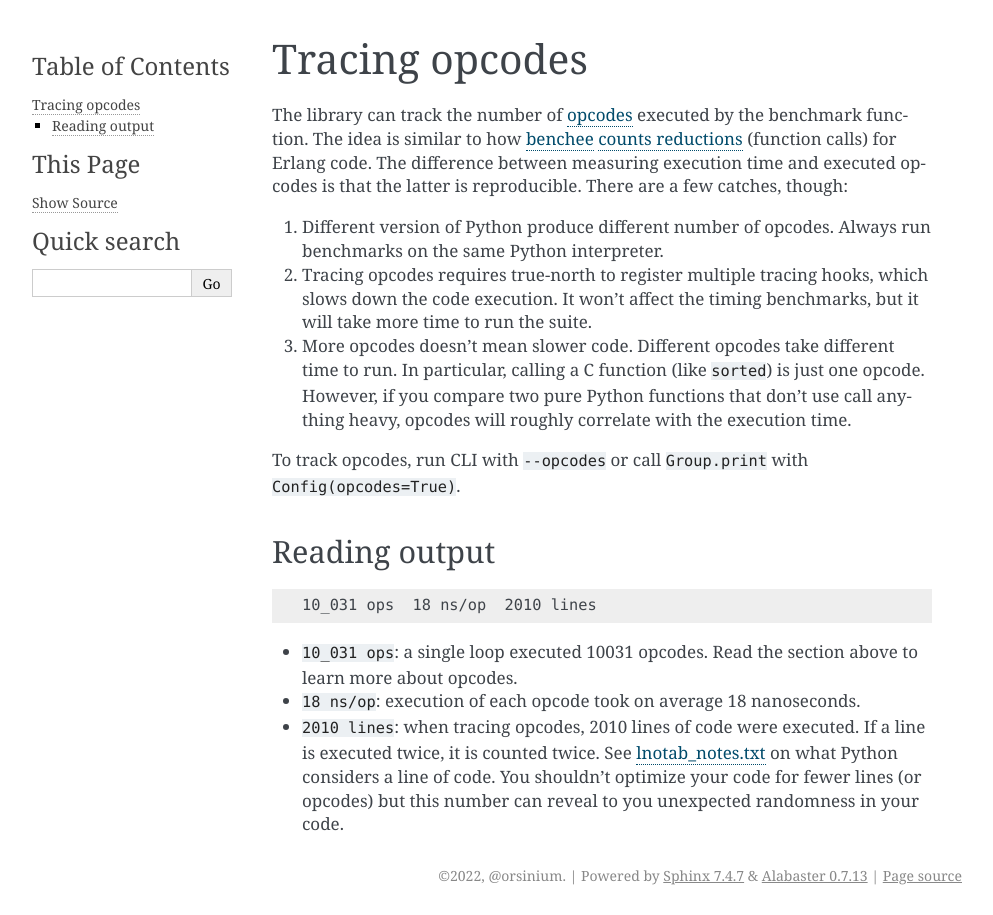
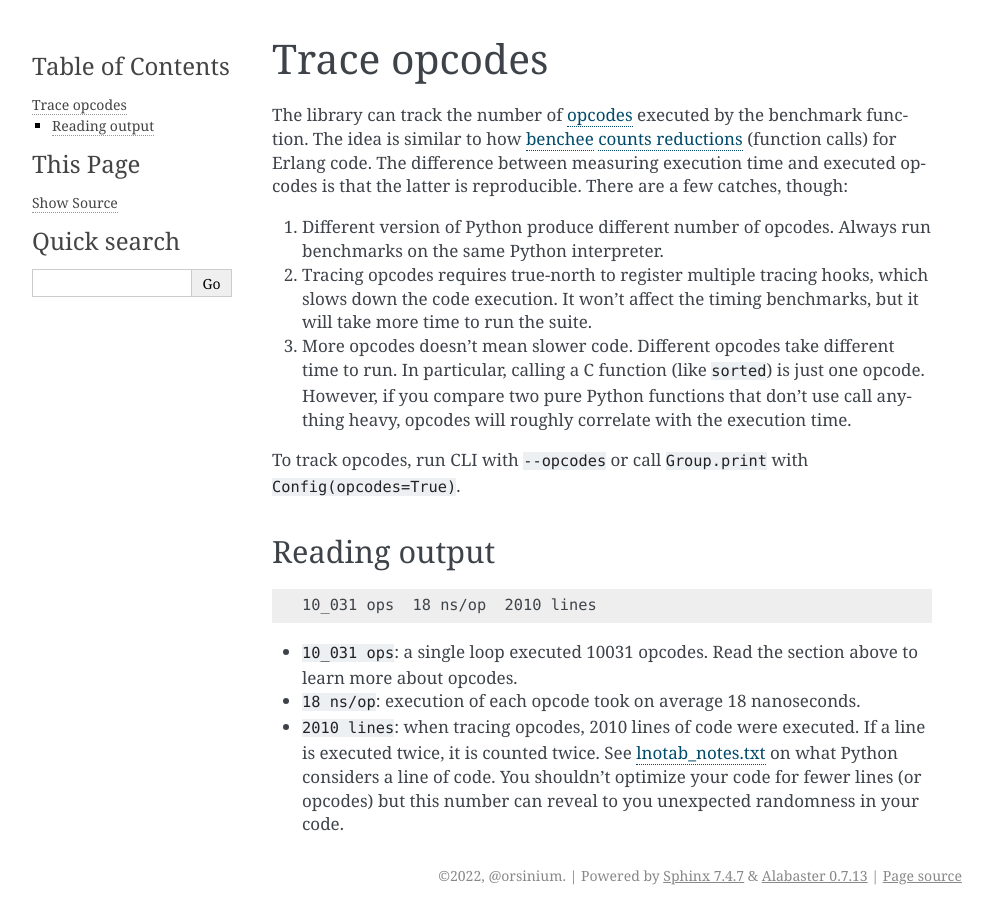
Before and after one commit to orsinium-labs/true-north, a Sphinx documentation site: the page built from docs/opcodes.md, in a window 1280 px wide. Shown: the whole page, without its empty margins (148-1141 px from the left). Built offline with Sphinx 7.4.7, drawn with Linux system fonts in a browser that asks for light colours.

Commit message:
better titles

```diff
--- a/docs/conf.py
+++ b/docs/conf.py
@@ -2,9 +2,9 @@ project = 'true-north'
 copyright = '2022, @orsinium'
 author = '@orsinium'
 templates_path = ['_templates']
-exclude_patterns = ['_build', 'Thumbs.db', '.DS_Store']
 html_theme = 'alabaster'
-# html_static_path = ['_static']
+autodoc_typehints_format = 'short'
+autodoc_preserve_defaults = True
 
 extensions = [
     'sphinx.ext.autodoc',
--- a/docs/mallocs.md
+++ b/docs/mallocs.md
@@ -1,4 +1,4 @@
-# Tracing memory allocations
+# Trace memory allocations
 
 The library can trace [memory allocations](https://www.cs.uah.edu/~rcoleman/Common/C_Reference/MemoryAlloc.html) but doesn't do it by default because it is expensive (in terms of execution time). And to keep the benchmark execution time reasonable when tracing memory, true-north will collect the sample only after some operations, not all of them. So, the real numbers of allocations and usage might be higher.
 
--- a/docs/opcodes.md
+++ b/docs/opcodes.md
@@ -1,4 +1,4 @@
-# Tracing opcodes
+# Trace opcodes
 
 The library can track the number of [opcodes](https://docs.python.org/3/library/dis.html) executed by the benchmark function. The idea is similar to how [benchee](https://github.com/bencheeorg/benchee) [counts reductions](https://github.com/bencheeorg/benchee#measuring-reductions) (function calls) for Erlang code. The difference between measuring execution time and executed opcodes is that the latter is reproducible. There are a few catches, though:
 
```
Also changed, not shown: docs/timing.md (+1 -1 lines), 1 other file.
